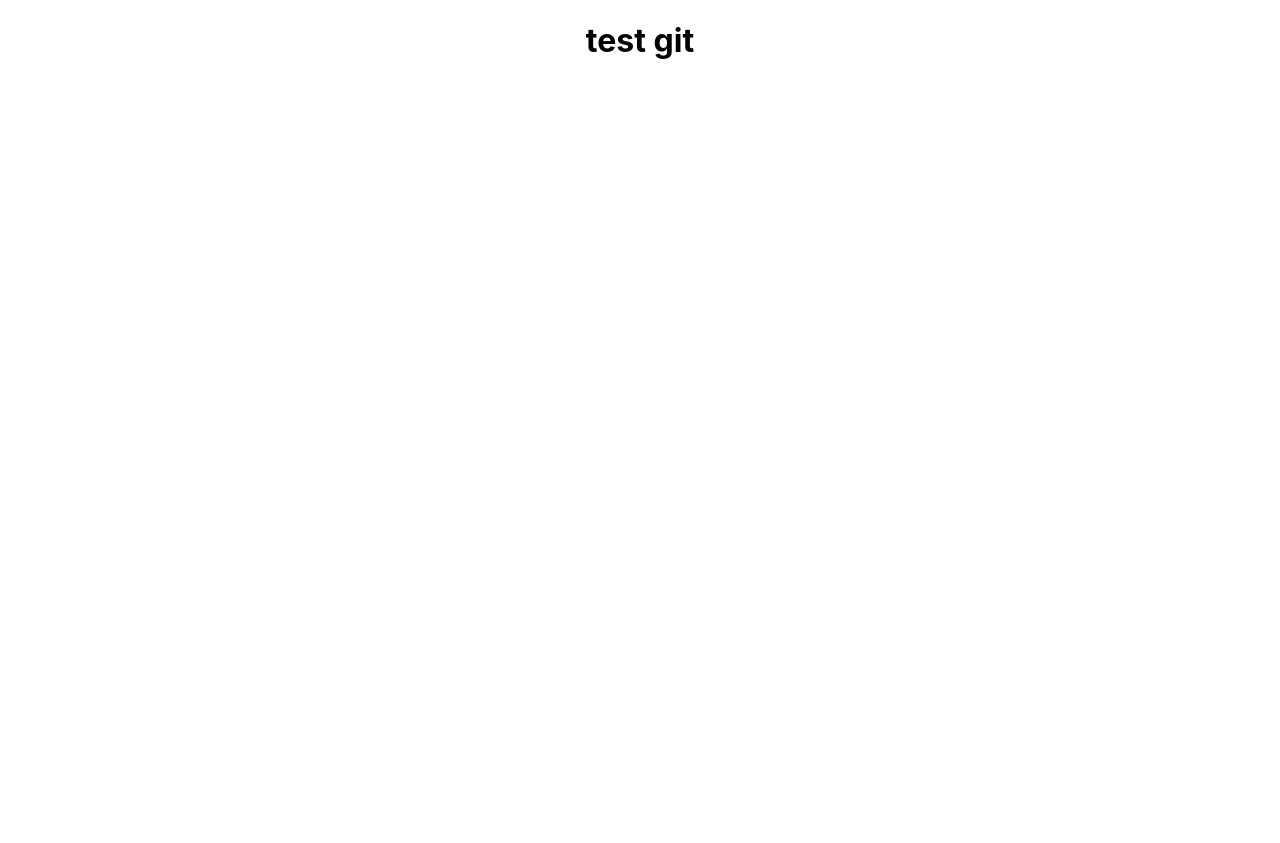
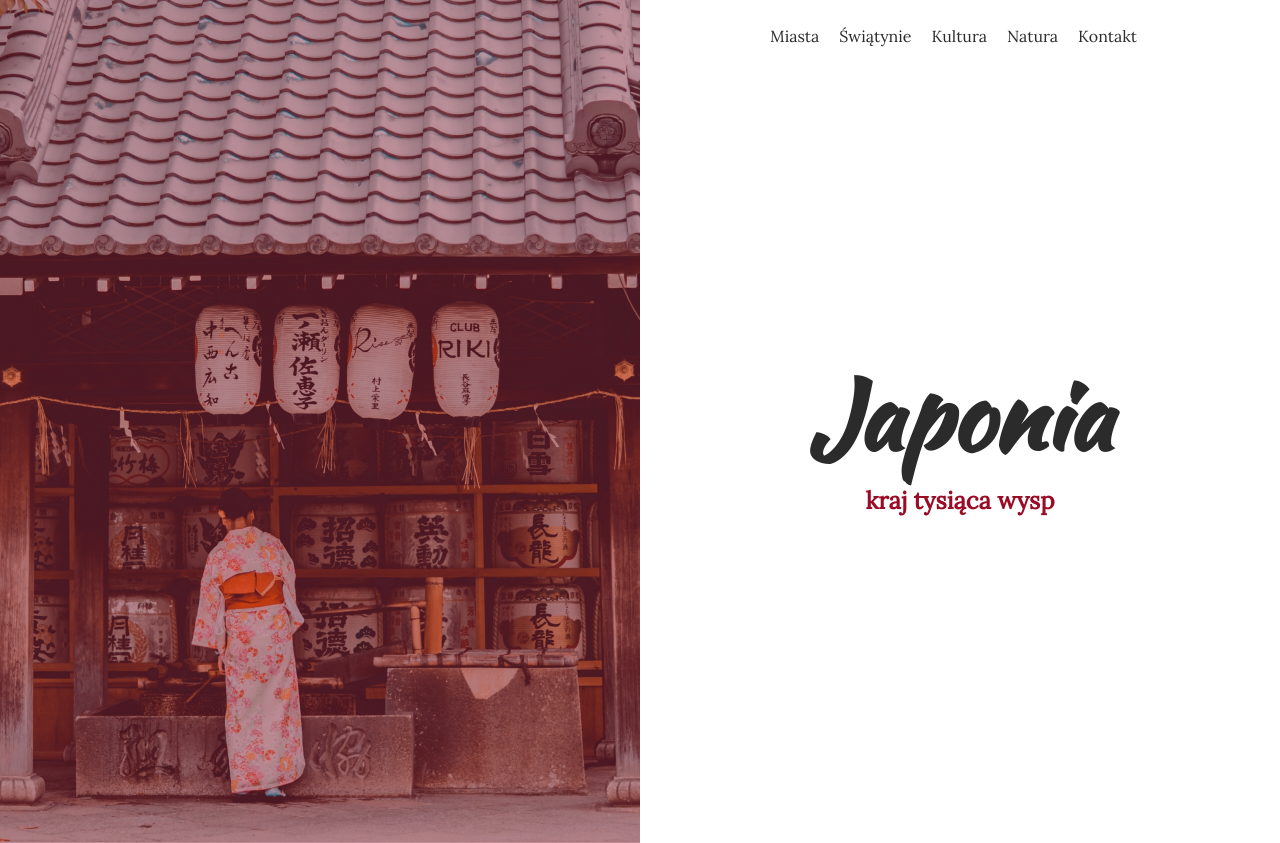
Before and after one commit to bialek-k/blog-japonia, a React (Create React App) app: page / in a window 1280 px wide. Before the commit the page ends 800 px from the top, so only its background shows below. Built offline with nearby package versions, Linux system fonts and the light colour scheme.

Commit message:
hero and menu

```diff
--- a/src/App.css
+++ /dev/null
@@ -1,38 +0,0 @@
-.App {
-  text-align: center;
-}
-
-.App-logo {
-  height: 40vmin;
-  pointer-events: none;
-}
-
-@media (prefers-reduced-motion: no-preference) {
-  .App-logo {
-    animation: App-logo-spin infinite 20s linear;
-  }
-}
-
-.App-header {
-  background-color: #282c34;
-  min-height: 100vh;
-  display: flex;
-  flex-direction: column;
-  align-items: center;
-  justify-content: center;
-  font-size: calc(10px + 2vmin);
-  color: white;
-}
-
-.App-link {
-  color: #61dafb;
-}
-
-@keyframes App-logo-spin {
-  from {
-    transform: rotate(0deg);
-  }
-  to {
-    transform: rotate(360deg);
-  }
-}
--- a/src/App.js
+++ b/src/App.js
@@ -1,8 +1,9 @@
-import "./App.css";
+import Hero from "./components/Hero";
+
 
 function App() {
   return <div className="App">
-    <h1>test git</h1>
+    <Hero/>
   </div>;
 }
 
--- /dev/null
+++ b/src/components/Hero.js
@@ -0,0 +1,28 @@
+import React from 'react'
+import '../css/Hero.css'
+
+const Hero = () => {
+  return (
+    <div className='hero'>
+      <div className="image"></div>
+      <div className="container">
+        <div className="menu">
+          <ul>
+            <li>Miasta</li>
+            <li>Świątynie</li>
+            <li>Kultura</li>
+            <li>Natura</li>
+            <li>Kontakt</li>
+            <li></li>
+          </ul>
+        </div>
+        <div className="header">
+          <h1>Japonia</h1>
+          <h2>kraj tysiąca wysp</h2>
+        </div>
+      </div>
+    </div>
+  )
+}
+
+export default Hero
--- /dev/null
+++ b/src/css/Hero.css
@@ -0,0 +1,61 @@
+@import url('settings.css');
+
+*{
+  margin: 0;
+  padding: 0;
+}
+
+.hero{
+  height: 843px;
+  display: flex;
+}
+.image{
+  background: linear-gradient(to top, #9A0C2666, #9A0C2666),  url('../assets/Rectangle\ 14.png') no-repeat bottom;
+  background-size: cover;
+  width: 50%;
+  height: 100%;
+}
+
+.container{
+  width: 50%;
+}
+
+.menu{
+  margin: 26px auto 0 auto;
+}
+
+.menu ul{
+  margin: 0 120px;
+  padding: 0;
+  display: flex;
+  justify-content: space-around;
+  list-style: none;
+  font-family: 'Lora', serif;
+  color: var(--color_body_text);
+}
+
+.menu ul li:last-child{
+  background: url('../assets/search\ 1.png') no-repeat center;
+  width: 19px;
+}
+
+li{
+  margin: 0 10px;
+}
+
+.header{
+  margin: 300px 0;
+  text-align: center;
+}
+
+h1{
+  color: var(--color_body_text);
+  font-size: 96px;
+  font-family: 'Kaushan Script', cursive;
+}
+
+h2{
+  font-family: 'Lora', serif;
+  font-size: 24px;
+  color: var(--color_red);
+}
--- /dev/null
+++ b/src/css/index.css
@@ -0,0 +1,3 @@
+body{
+  margin: 0;
+}
--- /dev/null
+++ b/src/css/settings.css
@@ -0,0 +1,7 @@
+@import url('https://fonts.googleapis.com/css2?family=Kaushan+Script&family=Lora&display=swap');
+
+:root{
+  --color_body_text: #2B2B2B;
+  --color_red: #9A0C26;
+  --color_category: #664D5D;
+}
--- a/src/index.css
+++ /dev/null
@@ -1,13 +0,0 @@
-body {
-  margin: 0;
-  font-family: -apple-system, BlinkMacSystemFont, 'Segoe UI', 'Roboto', 'Oxygen',
-    'Ubuntu', 'Cantarell', 'Fira Sans', 'Droid Sans', 'Helvetica Neue',
-    sans-serif;
-  -webkit-font-smoothing: antialiased;
-  -moz-osx-font-smoothing: grayscale;
-}
-
-code {
-  font-family: source-code-pro, Menlo, Monaco, Consolas, 'Courier New',
-    monospace;
-}
--- a/src/index.js
+++ b/src/index.js
@@ -1,7 +1,7 @@
 import React from 'react';
 import ReactDOM from 'react-dom';
-import './index.css';
 import App from './App';
+import '../src/css/index.css'
 
 ReactDOM.render(
   <React.StrictMode>
```
Also changed, not shown: src/assets/Rectangle 14.png (added), src/assets/search 1.png (added).
